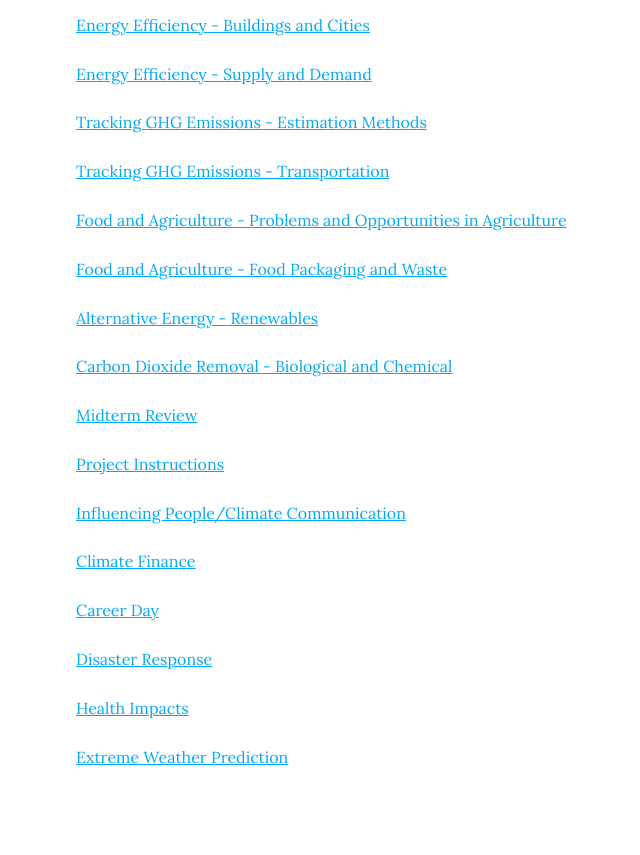
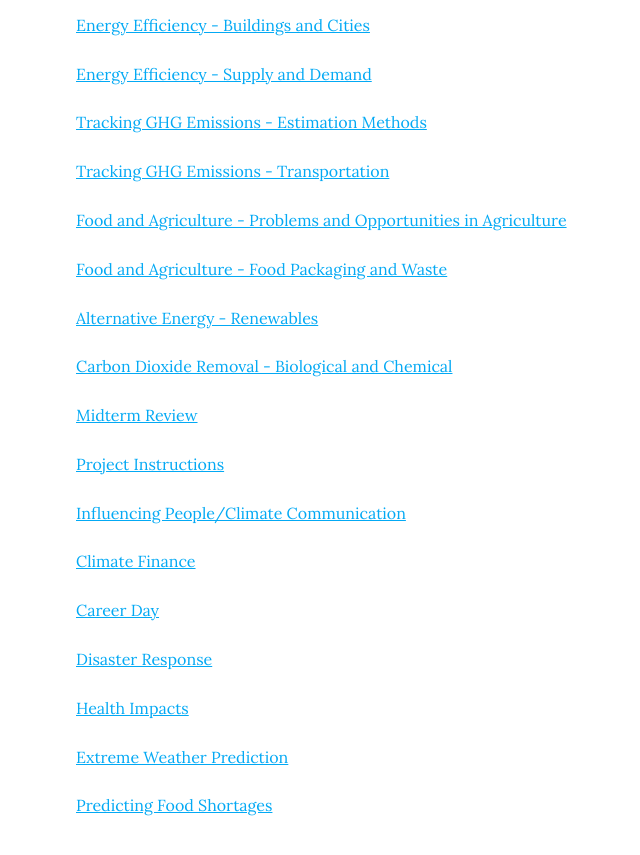
Before and after one commit to Lindsay-Lab/lindsay-lab.github.io, a Jekyll site: the page built from teaching/index.md, in a window 1280 px wide and 900 px high, scrolled down 730 px. Shown: the top 855 px of the window, without its empty margins (114-754 px from the left). Built offline with Jekyll 4.4.1, drawn with Linux system fonts in a browser that asks for light colours; nearby versions of some CDN libraries.

Commit message:
Update index.md

```diff
--- a/teaching/index.md
+++ b/teaching/index.md
@@ -51,6 +51,8 @@ The current course syllabus is [here](https://lindsay-lab.github.io/ClimateML_Le
 
 [Extreme Weather Prediction](https://lindsay-lab.github.io/ClimateML_Lectures/Extreme%20Weather%20Event%20Prediction.pdf)
 
+[Predicting Food Shortages](https://github.com/Lindsay-Lab/lindsay-lab.github.io/blob/main/ClimateML_Lectures/Predicting%20food%20shortages.pdf)
+
 <!--{% include search-info.html %}
 
 {% include section.html %}
```
